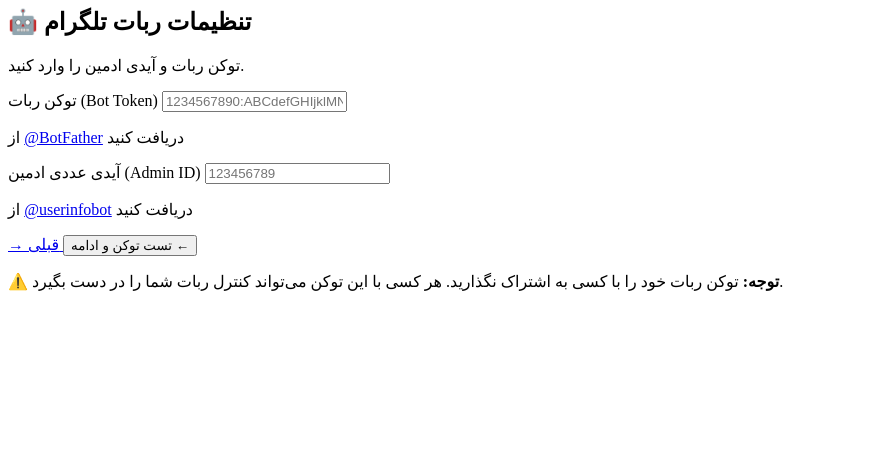
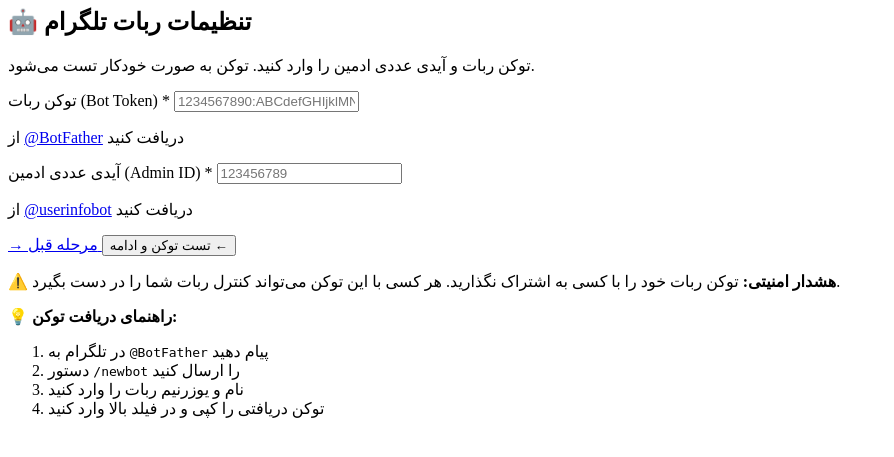
Before and after one commit to idbw-ir/yotuberBot, a PHP site: page /3-telegram.php in a window 1280 px wide. Shown: the top 457 px of the page, without its empty margins (0-894 px from the left). Run offline with PHP 8.4, Linux system fonts and the light colour scheme.

Commit message:
📄 فایل ۷ از ۱۲: installer/steps/3-telegram.php محل ذخیره: /var/www/youtuber-bot/installer/steps/3-telegram.php کاربرد: مرحله سوم - دریافت توکن ربات و آیدی ادمین
📝 خلاصه فایل
ویژگی
توضیح
خطوط
~۱۲۰ خط
کاربرد
دریافت و تست توکن ربات تلگرام
تست خودکار
بله - از API تلگرام (getMe)
نمایش اطلاعات
نام، یوزرنیم، آیدی ربات
اعتبارسنجی
Pattern برای آیدی عددی
راهنما
آموزش گام‌به‌گام BotFather

```diff
--- a/installer/steps/3-telegram.php
+++ b/installer/steps/3-telegram.php
@@ -1,78 +1,133 @@
 <?php
+/**
+ * مرحله ۳: تنظیمات ربات تلگرام
+ */
+
 $error = '';
 $success = false;
 $botInfo = null;
 
 if ($_SERVER['REQUEST_METHOD'] === 'POST' && isset($_POST['test_bot'])) {
-    $result = $installer->testBotToken($_POST['bot_token']);
+    // اعتبارسنجی اولیه
+    $token = trim($_POST['bot_token'] ?? '');
+    $adminId = trim($_POST['admin_id'] ?? '');
 
-    if ($result['success']) {
-        $success = true;
-        $botInfo = $result['bot'];
-        $_SESSION['bot_tested'] = true;
+    if (empty($token)) {
+        $error = 'توکن ربات الزامی است';
+    } elseif (empty($adminId) || !is_numeric($adminId)) {
+        $error = 'آیدی عددی ادمین معتبر نیست';
     } else {
-        $error = $result['error'];
+        $result = $installer->testBotToken($token);
+
+        if ($result['success']) {
+            $success = true;
+            $botInfo = $result['bot'];
+            $_SESSION['bot_tested'] = true;
+        } else {
+            $error = $result['error'];
+        }
     }
 }
 
 $data = $_SESSION['installer_data'] ?? [];
 ?>
 
-<h2 class="text-2xl font-bold text-white mb-6">🤖 تنظیمات ربات تلگرام</h2>
-<p class="text-white/70 mb-6">توکن ربات و آیدی ادمین را وارد کنید.</p>
+<h2 class="text-2xl font-bold text-white mb-2">🤖 تنظیمات ربات تلگرام</h2>
+<p class="text-white/60 mb-6 text-sm">توکن ربات و آیدی عددی ادمین را وارد کنید. توکن به صورت خودکار تست می‌شود.</p>
 
 <?php if ($error): ?>
 <div class="bg-red-500/20 border border-red-500/50 rounded-lg p-4 mb-4">
-    <p class="text-red-300">❌ <?= htmlspecialchars($error) ?></p>
+    <div class="flex items-start gap-2">
+        <span class="text-xl">❌</span>
+        <div>
+            <p class="text-red-300 font-bold mb-1">خطا در اعتبارسنجی</p>
+            <p class="text-white/70 text-sm"><?= htmlspecialchars($error) ?></p>
+        </div>
+    </div>
 </div>
 <?php endif; ?>
 
 <?php if ($success): ?>
-<div class="bg-green-500/20 border border-green-500/50 rounded-lg p-4 mb-4">
-    <div class="flex items-center gap-3">
-        <span class="text-4xl">✅</span>
+<div class="bg-green-500/20 border border-green-500/50 rounded-lg p-4 mb-6">
+    <div class="flex items-center gap-3 mb-3">
+        <div class="w-12 h-12 bg-green-500/30 rounded-full flex items-center justify-center text-2xl">
+            <?= $botInfo['username'][0] === '_' ? '🤖' : '🤖' ?>
+        </div>
         <div>
             <p class="text-green-300 font-bold">ربات با موفقیت شناسایی شد!</p>
-            <p class="text-white/70 text-sm mt-1">
-                @<?= htmlspecialchars($botInfo['username']) ?> - <?= htmlspecialchars($botInfo['first_name']) ?>
-            </p>
+            <p class="text-white/70 text-sm"><?= htmlspecialchars($botInfo['first_name']) ?></p>
         </div>
     </div>
+
+    <div class="bg-black/30 rounded p-3 text-xs text-white/80 space-y-1">
+        <p><span class="text-white/60">یوزرنیم:</span> <span dir="ltr">@<?= htmlspecialchars($botInfo['username']) ?></span></p>
+        <p><span class="text-white/60">آیدی:</span> <span dir="ltr"><?= htmlspecialchars($botInfo['id']) ?></span></p>
+        <p><span class="text-white/60">وضعیت:</span> <?= $botInfo['can_join_groups'] ? 'می‌تواند به گروه بپیوندد' : 'نمی‌تواند به گروه بپیوندد' ?></p>
+    </div>
 </div>
-<a href="?step=4" class="block w-full bg-gradient-to-r from-purple-500 to-blue-500 text-white text-center py-3 rounded-lg font-bold hover:opacity-90 transition">
-    مرحله بعد: ساخت ادمین ←
+
+<a href="?step=4" class="block w-full bg-gradient-to-r from-purple-500 to-blue-500 text-white text-center py-3 rounded-lg font-bold hover:opacity-90 transition transform hover:scale-[1.02]">
+    مرحله بعد: ساخت حساب ادمین ←
 </a>
+
 <?php else: ?>
 
 <form method="POST" class="space-y-4">
     <div>
-        <label class="block text-white mb-2">توکن ربات (Bot Token)</label>
-        <input type="text" name="bot_token" value="<?= htmlspecialchars($data['bot_token'] ?? '') ?>"
+        <label class="block text-white mb-2 text-sm font-medium">
+            توکن ربات (Bot Token) <span class="text-red-400">*</span>
+        </label>
+        <input type="text" name="bot_token"
+               value="<?= htmlspecialchars($data['bot_token'] ?? '') ?>"
                placeholder="1234567890:ABCdefGHIjklMNOpqrsTUVwxyz"
-               required class="w-full p-3 bg-white/10 border border-white/20 rounded-lg text-white placeholder-white/50 font-mono text-sm" dir="ltr">
-        <p class="text-xs text-white/50 mt-1">از <a href="https://t.me/BotFather" target="_blank" class="text-blue-400">@BotFather</a> دریافت کنید</p>
+               required
+               class="w-full p-3 bg-white/10 border border-white/20 rounded-lg text-white placeholder-white/50 focus:border-purple-500 transition font-mono text-sm"
+               dir="ltr">
+        <p class="text-xs text-white/50 mt-1">
+            از <a href="https://t.me/BotFather" target="_blank" class="text-blue-400 hover:underline">@BotFather</a> دریافت کنید
+        </p>
     </div>
 
     <div>
-        <label class="block text-white mb-2">آیدی عددی ادمین (Admin ID)</label>
-        <input type="text" name="admin_id" value="<?= htmlspecialchars($data['admin_id'] ?? '') ?>"
+        <label class="block text-white mb-2 text-sm font-medium">
+            آیدی عددی ادمین (Admin ID) <span class="text-red-400">*</span>
+        </label>
+        <input type="text" name="admin_id"
+               value="<?= htmlspecialchars($data['admin_id'] ?? '') ?>"
                placeholder="123456789"
-               required class="w-full p-3 bg-white/10 border border-white/20 rounded-lg text-white placeholder-white/50 font-mono" dir="ltr">
-        <p class="text-xs text-white/50 mt-1">از <a href="https://t.me/userinfobot" target="_blank" class="text-blue-400">@userinfobot</a> دریافت کنید</p>
+               required
+               pattern="[0-9]{6,15}"
+               class="w-full p-3 bg-white/10 border border-white/20 rounded-lg text-white placeholder-white/50 focus:border-purple-500 transition font-mono"
+               dir="ltr">
+        <p class="text-xs text-white/50 mt-1">
+            از <a href="https://t.me/userinfobot" target="_blank" class="text-blue-400 hover:underline">@userinfobot</a> دریافت کنید
+        </p>
     </div>
 
-    <div class="flex gap-3">
+    <div class="flex gap-3 pt-4">
         <a href="?step=2" class="flex-1 bg-white/10 text-white text-center py-3 rounded-lg font-bold hover:bg-white/20 transition">
-            → قبلی
+            → مرحله قبل
         </a>
-        <button type="submit" name="test_bot" class="flex-1 bg-gradient-to-r from-purple-500 to-blue-500 text-white py-3 rounded-lg font-bold hover:opacity-90 transition">
+        <button type="submit" name="test_bot" class="flex-1 bg-gradient-to-r from-purple-500 to-blue-500 text-white py-3 rounded-lg font-bold hover:opacity-90 transition transform hover:scale-[1.02]">
             تست توکن و ادامه ←
         </button>
     </div>
 </form>
 
-<div class="mt-6 bg-yellow-500/10 border border-yellow-500/30 rounded-lg p-4">
-    <p class="text-yellow-300 text-sm">⚠️ <b>توجه:</b> توکن ربات خود را با کسی به اشتراک نگذارید. هر کسی با این توکن می‌تواند کنترل ربات شما را در دست بگیرد.</p>
+<div class="mt-6 space-y-3">
+    <div class="bg-yellow-500/10 border border-yellow-500/30 rounded-lg p-4">
+        <p class="text-yellow-300 text-sm">⚠️ <b>هشدار امنیتی:</b> توکن ربات خود را با کسی به اشتراک نگذارید. هر کسی با این توکن می‌تواند کنترل ربات شما را در دست بگیرد.</p>
+    </div>
+
+    <div class="bg-blue-500/10 border border-blue-500/30 rounded-lg p-4">
+        <p class="text-blue-300 text-sm mb-2">💡 <b>راهنمای دریافت توکن:</b></p>
+        <ol class="text-white/70 text-xs space-y-1 list-decimal pr-5">
+            <li>در تلگرام به <code class="bg-white/10 px-1 rounded">@BotFather</code> پیام دهید</li>
+            <li>دستور <code class="bg-white/10 px-1 rounded">/newbot</code> را ارسال کنید</li>
+            <li>نام و یوزرنیم ربات را وارد کنید</li>
+            <li>توکن دریافتی را کپی و در فیلد بالا وارد کنید</li>
+        </ol>
+    </div>
 </div>
 
 <?php endif; ?>
```
